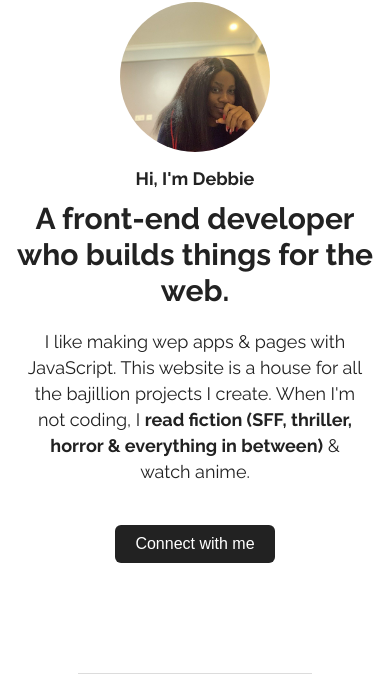
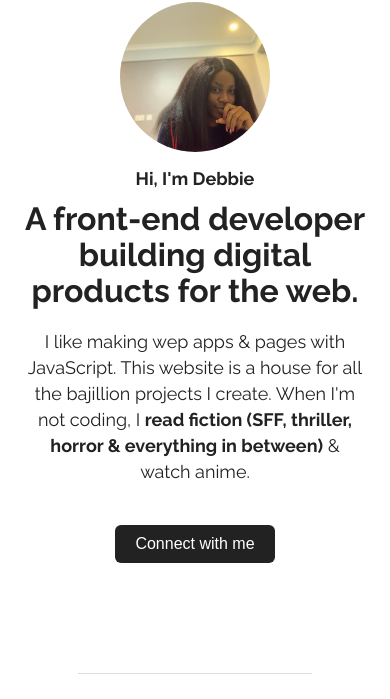
Before and after one commit to thatgirldorian/portfolio-website, a plain HTML site: page index.html in a window 390 px wide. Shown: the part 128-827 px from the top of the page. Drawn offline with Linux system fonts and the light colour scheme.

Commit message:
Changed hero copy

```diff
--- a/index.html
+++ b/index.html
@@ -37,7 +37,7 @@
             <img src="./images/debbie-img.jpg" alt="a photo of debbie">
         </div>
         <h1>Hi, I'm Debbie </h1>
-        <p id="hero-text">A front-end developer who builds things for the web. </p>
+        <p id="hero-text">A front-end developer building digital products for the web. </p>
         <p id="hero-description">I like making wep apps & pages with JavaScript. This website is a house for all the bajillion projects I create. When I'm not coding, I <a id="desc-link" href="https://www.goodreads.com/user/show/42402824-debbie">read fiction (SFF, thriller, horror & everything in between)</a>  & watch anime.</p>
         <button><a href="github.com/thatgirldorian">Connect with me</a></button>
     </div>
--- a/style.css
+++ b/style.css
@@ -484,7 +484,7 @@ a {
     }
 
     #hero-text {
-        font-size: 30px;
+        font-size: 32px;
         line-height: 36px;
         margin-left: 10px;
         margin-right: 10px;
```
